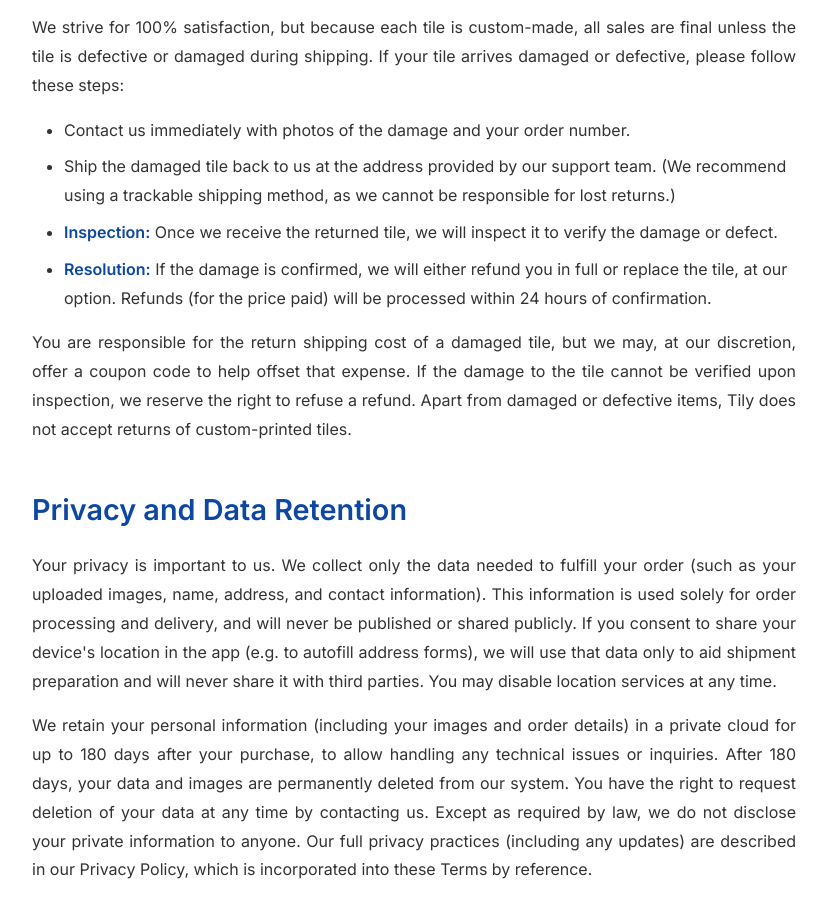
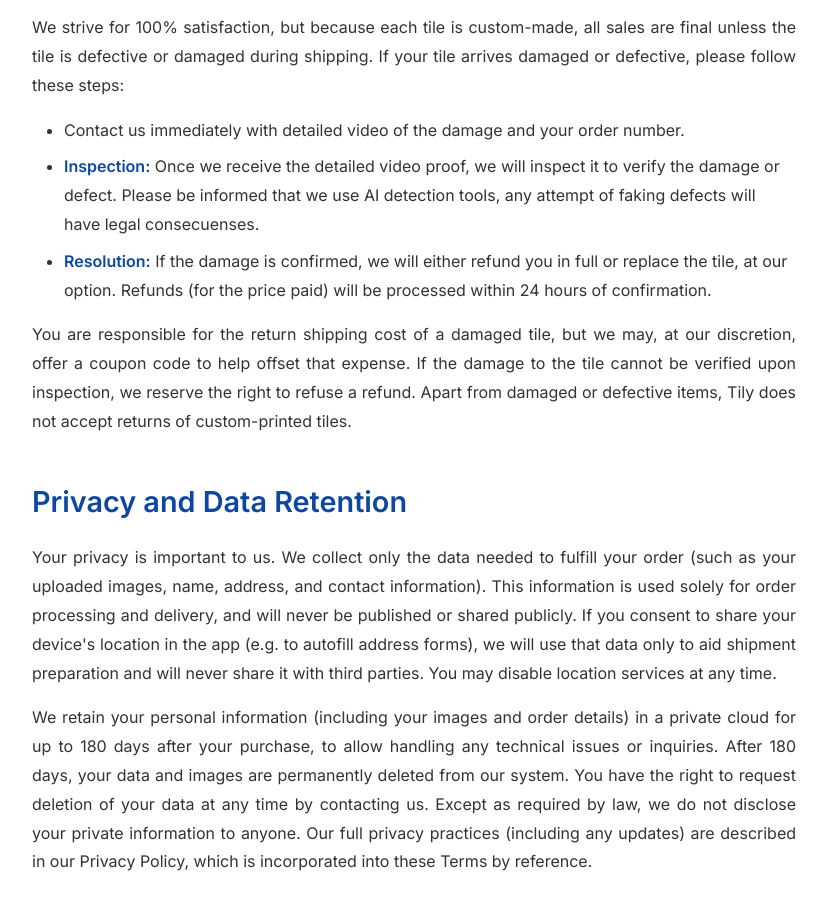
Before and after one commit to alexfila/tily-website, a plain HTML site: page terms.html in a window 1280 px wide. Shown: the part 1930-2843 px from the top of the page, without its empty margins (226-1053 px from the left). Drawn offline with Linux system fonts and the light colour scheme.

Commit message:
Revise returns policy to require video proof
Updated the returns and refunds policy to include video proof for damaged tiles and added legal consequences for faking defects.

```diff
--- a/terms.html
+++ b/terms.html
@@ -169,9 +169,8 @@
                 <h2>Returns and Refunds</h2>
                 <p>We strive for 100% satisfaction, but because each tile is custom-made, all sales are final unless the tile is defective or damaged during shipping. If your tile arrives damaged or defective, please follow these steps:</p>
                 <ul>
-                    <li>Contact us immediately with photos of the damage and your order number.</li>
-                    <li>Ship the damaged tile back to us at the address provided by our support team. (We recommend using a trackable shipping method, as we cannot be responsible for lost returns.)</li>
-                    <li><strong>Inspection:</strong> Once we receive the returned tile, we will inspect it to verify the damage or defect.</li>
+                    <li>Contact us immediately with detailed video of the damage and your order number.</li>
+                    <li><strong>Inspection:</strong> Once we receive the detailed video proof, we will inspect it to verify the damage or defect. Please be informed that we use AI detection tools, any attempt of faking defects will have legal consecuenses.</li>
                     <li><strong>Resolution:</strong> If the damage is confirmed, we will either refund you in full or replace the tile, at our option. Refunds (for the price paid) will be processed within 24 hours of confirmation.</li>
                 </ul>
                 <p>You are responsible for the return shipping cost of a damaged tile, but we may, at our discretion, offer a coupon code to help offset that expense. If the damage to the tile cannot be verified upon inspection, we reserve the right to refuse a refund. Apart from damaged or defective items, Tily does not accept returns of custom-printed tiles.</p>
```
